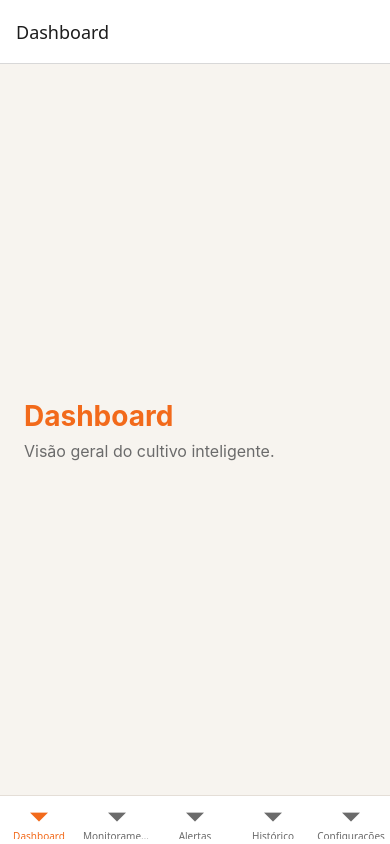
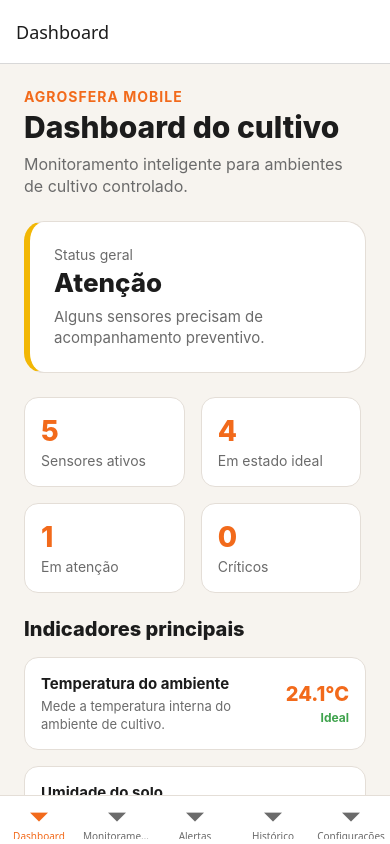
Before and after one commit to jorgebooz/Agrosfera-Mobile, a React Native app: screen /Dashboard in a window 390 px wide. Built offline with nearby package versions, Linux system fonts and the light colour scheme.

Commit message:
feat: criar dashboard com resumo de sensores simulados

```diff
--- a/App.tsx
+++ b/App.tsx
@@ -1,7 +1,24 @@
+import { useEffect, useState } from 'react';
 import { StatusBar } from 'expo-status-bar';
+
+import { LoadingScreen } from './src/components/LoadingScreen';
 import { AppNavigator } from './src/navigation/AppNavigator';
 
 export default function App() {
+  const [isLoading, setIsLoading] = useState(true);
+
+  useEffect(() => {
+    const timeout = setTimeout(() => {
+      setIsLoading(false);
+    }, 1000);
+
+    return () => clearTimeout(timeout);
+  }, []);
+
+  if (isLoading) {
+    return <LoadingScreen message="Inicializando Agrosfera Mobile..." />;
+  }
+
   return (
     <>
       <AppNavigator />
--- /dev/null
+++ b/src/components/LoadingScreen.tsx
@@ -0,0 +1,33 @@
+import { ActivityIndicator, StyleSheet, Text, View } from 'react-native';
+import { lightTheme } from '../theme';
+
+interface LoadingScreenProps {
+  message?: string;
+}
+
+export function LoadingScreen({ message = 'Carregando dados...' }: LoadingScreenProps) {
+  return (
+    <View style={styles.container}>
+      <ActivityIndicator size="large" color={theme.colors.primary} />
+      <Text style={styles.message}>{message}</Text>
+    </View>
+  );
+}
+
+const theme = lightTheme;
+
+const styles = StyleSheet.create({
+  container: {
+    flex: 1,
+    backgroundColor: theme.colors.background,
+    alignItems: 'center',
+    justifyContent: 'center',
+    padding: theme.spacing.lg,
+  },
+  message: {
+    marginTop: theme.spacing.md,
+    color: theme.colors.textMuted,
+    fontSize: 16,
+    textAlign: 'center',
+  },
+});
--- /dev/null
+++ b/src/hooks/useScreenLoading.ts
@@ -0,0 +1,20 @@
+import { useFocusEffect } from '@react-navigation/native';
+import { useCallback, useState } from 'react';
+
+export function useScreenLoading(delay = 1000) {
+  const [isLoading, setIsLoading] = useState(true);
+
+  useFocusEffect(
+    useCallback(() => {
+      setIsLoading(true);
+
+      const timeout = setTimeout(() => {
+        setIsLoading(false);
+      }, delay);
+
+      return () => clearTimeout(timeout);
+    }, [delay])
+  );
+
+  return isLoading;
+}
--- a/src/screens/DashboardScreen.tsx
+++ b/src/screens/DashboardScreen.tsx
@@ -1,32 +1,313 @@
-import { StyleSheet, Text, View } from 'react-native';
+import { useEffect, useMemo, useState } from 'react';
+import { ScrollView, StyleSheet, Text, View } from 'react-native';
+
+import { LoadingScreen } from '../components/LoadingScreen';
+import { useScreenLoading } from '../hooks/useScreenLoading';
+import { generateSimulatedSensors } from '../services/sensorService';
 import { lightTheme } from '../theme';
+import { SensorData, SensorStatus } from '../types/sensor';
+import { getStatusLabel } from '../utils/status';
 
 export function DashboardScreen() {
+  const [sensors, setSensors] = useState<SensorData[]>([]);
+  const isLoading = useScreenLoading();
+
+  useEffect(() => {
+    setSensors(generateSimulatedSensors());
+
+    const interval = setInterval(() => {
+      setSensors(generateSimulatedSensors());
+    }, 8000);
+
+    return () => clearInterval(interval);
+  }, []);
+
+  const summary = useMemo(() => {
+    const total = sensors.length;
+    const ideal = sensors.filter((sensor) => sensor.status === 'ideal').length;
+    const attention = sensors.filter((sensor) => sensor.status === 'attention').length;
+    const critical = sensors.filter((sensor) => sensor.status === 'critical').length;
+
+    let generalStatus: SensorStatus = 'ideal';
+
+    if (critical > 0) {
+      generalStatus = 'critical';
+    } else if (attention > 0) {
+      generalStatus = 'attention';
+    }
+
+    return {
+      total,
+      ideal,
+      attention,
+      critical,
+      generalStatus,
+    };
+  }, [sensors]);
+
+  const mainSensors = useMemo(() => {
+    return sensors.slice(0, 3);
+  }, [sensors]);
+
+  if (isLoading) {
+    return <LoadingScreen message="Carregando dashboard do cultivo..." />;
+  }
+
   return (
-    <View style={styles.container}>
-      <Text style={styles.title}>Dashboard</Text>
-      <Text style={styles.subtitle}>Visão geral do cultivo inteligente.</Text>
-    </View>
+    <ScrollView style={styles.container} contentContainerStyle={styles.content}>
+      <Text style={styles.kicker}>Agrosfera Mobile</Text>
+      <Text style={styles.title}>Dashboard do cultivo</Text>
+      <Text style={styles.subtitle}>
+        Monitoramento inteligente para ambientes de cultivo controlado.
+      </Text>
+
+      <View style={[styles.statusCard, getStatusCardStyle(summary.generalStatus)]}>
+        <Text style={styles.statusLabel}>Status geral</Text>
+        <Text style={styles.statusTitle}>{getStatusLabel(summary.generalStatus)}</Text>
+        <Text style={styles.statusDescription}>
+          {getStatusDescription(summary.generalStatus)}
+        </Text>
+      </View>
+
+      <View style={styles.metricsGrid}>
+        <View style={styles.metricCard}>
+          <Text style={styles.metricValue}>{summary.total}</Text>
+          <Text style={styles.metricLabel}>Sensores ativos</Text>
+        </View>
+
+        <View style={styles.metricCard}>
+          <Text style={styles.metricValue}>{summary.ideal}</Text>
+          <Text style={styles.metricLabel}>Em estado ideal</Text>
+        </View>
+
+        <View style={styles.metricCard}>
+          <Text style={styles.metricValue}>{summary.attention}</Text>
+          <Text style={styles.metricLabel}>Em atenção</Text>
+        </View>
+
+        <View style={styles.metricCard}>
+          <Text style={styles.metricValue}>{summary.critical}</Text>
+          <Text style={styles.metricLabel}>Críticos</Text>
+        </View>
+      </View>
+
+      <View style={styles.section}>
+        <Text style={styles.sectionTitle}>Indicadores principais</Text>
+
+        {mainSensors.map((sensor) => (
+          <View key={sensor.id} style={styles.sensorRow}>
+            <View style={styles.sensorInfo}>
+              <Text style={styles.sensorName}>{sensor.name}</Text>
+              <Text style={styles.sensorDescription}>{sensor.description}</Text>
+            </View>
+
+            <View style={styles.sensorValueWrapper}>
+              <Text style={styles.sensorValue}>
+                {sensor.value}
+                {sensor.unit}
+              </Text>
+              <Text style={[styles.sensorStatus, getStatusTextStyle(sensor.status)]}>
+                {getStatusLabel(sensor.status)}
+              </Text>
+            </View>
+          </View>
+        ))}
+      </View>
+
+      <View style={styles.spaceCard}>
+        <Text style={styles.spaceTitle}>Conexão espacial</Text>
+        <Text style={styles.spaceText}>
+          O Agrosfera aplica a lógica de ambientes extremos, como bases lunares e
+          habitats remotos, para tornar o cultivo na Terra mais eficiente,
+          sustentável e monitorado por dados.
+        </Text>
+      </View>
+    </ScrollView>
   );
 }
 
 const theme = lightTheme;
 
+function getStatusDescription(status: SensorStatus): string {
+  switch (status) {
+    case 'ideal':
+      return 'Todos os principais parâmetros estão dentro da faixa esperada.';
+    case 'attention':
+      return 'Alguns sensores precisam de acompanhamento preventivo.';
+    case 'critical':
+      return 'Há indicadores fora da faixa segura. Verifique os alertas.';
+    default:
+      return 'Status indisponível.';
+  }
+}
+
+function getStatusCardStyle(status: SensorStatus) {
+  switch (status) {
+    case 'ideal':
+      return { borderLeftColor: theme.colors.success };
+    case 'attention':
+      return { borderLeftColor: theme.colors.warning };
+    case 'critical':
+      return { borderLeftColor: theme.colors.danger };
+    default:
+      return { borderLeftColor: theme.colors.border };
+  }
+}
+
+function getStatusTextStyle(status: SensorStatus) {
+  switch (status) {
+    case 'ideal':
+      return { color: theme.colors.success };
+    case 'attention':
+      return { color: theme.colors.warning };
+    case 'critical':
+      return { color: theme.colors.danger };
+    default:
+      return { color: theme.colors.textMuted };
+  }
+}
+
 const styles = StyleSheet.create({
   container: {
     flex: 1,
     backgroundColor: theme.colors.background,
+  },
+  content: {
     padding: theme.spacing.lg,
-    justifyContent: 'center',
+    paddingBottom: theme.spacing.xl,
+  },
+  kicker: {
+    color: theme.colors.primary,
+    fontSize: 14,
+    fontWeight: '700',
+    marginBottom: theme.spacing.xs,
+    textTransform: 'uppercase',
+    letterSpacing: 1,
   },
   title: {
-    color: theme.colors.primary,
-    fontSize: 28,
-    fontWeight: '700',
+    color: theme.colors.text,
+    fontSize: 30,
+    fontWeight: '800',
     marginBottom: theme.spacing.sm,
   },
   subtitle: {
     color: theme.colors.textMuted,
     fontSize: 16,
+    lineHeight: 22,
+    marginBottom: theme.spacing.lg,
+  },
+  statusCard: {
+    backgroundColor: theme.colors.surface,
+    borderRadius: theme.radius.lg,
+    padding: theme.spacing.lg,
+    borderWidth: 1,
+    borderColor: theme.colors.border,
+    borderLeftWidth: 6,
+    marginBottom: theme.spacing.lg,
+  },
+  statusLabel: {
+    color: theme.colors.textMuted,
+    fontSize: 14,
+    marginBottom: theme.spacing.xs,
+  },
+  statusTitle: {
+    color: theme.colors.text,
+    fontSize: 26,
+    fontWeight: '800',
+    marginBottom: theme.spacing.sm,
+  },
+  statusDescription: {
+    color: theme.colors.textMuted,
+    fontSize: 15,
+    lineHeight: 21,
+  },
+  metricsGrid: {
+    flexDirection: 'row',
+    flexWrap: 'wrap',
+    gap: theme.spacing.md,
+    marginBottom: theme.spacing.lg,
+  },
+  metricCard: {
+    width: '47%',
+    backgroundColor: theme.colors.surface,
+    borderRadius: theme.radius.md,
+    padding: theme.spacing.md,
+    borderWidth: 1,
+    borderColor: theme.colors.border,
+  },
+  metricValue: {
+    color: theme.colors.primary,
+    fontSize: 28,
+    fontWeight: '800',
+    marginBottom: theme.spacing.xs,
+  },
+  metricLabel: {
+    color: theme.colors.textMuted,
+    fontSize: 14,
+    lineHeight: 18,
+  },
+  section: {
+    marginBottom: theme.spacing.lg,
+  },
+  sectionTitle: {
+    color: theme.colors.text,
+    fontSize: 20,
+    fontWeight: '800',
+    marginBottom: theme.spacing.md,
+  },
+  sensorRow: {
+    backgroundColor: theme.colors.surface,
+    borderRadius: theme.radius.md,
+    padding: theme.spacing.md,
+    borderWidth: 1,
+    borderColor: theme.colors.border,
+    marginBottom: theme.spacing.md,
+    flexDirection: 'row',
+    justifyContent: 'space-between',
+    gap: theme.spacing.md,
+  },
+  sensorInfo: {
+    flex: 1,
+  },
+  sensorName: {
+    color: theme.colors.text,
+    fontSize: 15,
+    fontWeight: '700',
+    marginBottom: theme.spacing.xs,
+  },
+  sensorDescription: {
+    color: theme.colors.textMuted,
+    fontSize: 13,
+    lineHeight: 18,
+  },
+  sensorValueWrapper: {
+    alignItems: 'flex-end',
+    justifyContent: 'center',
+  },
+  sensorValue: {
+    color: theme.colors.primary,
+    fontSize: 20,
+    fontWeight: '800',
+    marginBottom: theme.spacing.xs,
+  },
+  sensorStatus: {
+    fontSize: 12,
+    fontWeight: '700',
+  },
+  spaceCard: {
+    backgroundColor: theme.colors.tertiary,
+    borderRadius: theme.radius.lg,
+    padding: theme.spacing.lg,
+  },
+  spaceTitle: {
+    color: '#FFFFFF',
+    fontSize: 20,
+    fontWeight: '800',
+    marginBottom: theme.spacing.sm,
+  },
+  spaceText: {
+    color: '#FFFFFF',
+    fontSize: 15,
+    lineHeight: 22,
   },
 });
--- a/src/screens/MonitoringScreen.tsx
+++ b/src/screens/MonitoringScreen.tsx
@@ -6,8 +6,12 @@ import { lightTheme } from '../theme';
 import { SensorData, SensorStatus } from '../types/sensor';
 import { getStatusLabel } from '../utils/status';
 
+import { LoadingScreen } from '../components/LoadingScreen';
+import { useScreenLoading } from '../hooks/useScreenLoading';
+
 export function MonitoringScreen() {
   const [sensors, setSensors] = useState<SensorData[]>([]);
+  const isLoading = useScreenLoading();
 
   useEffect(() => {
     setSensors(generateSimulatedSensors());
@@ -18,6 +22,10 @@ export function MonitoringScreen() {
 
     return () => clearInterval(interval);
   }, []);
+
+  if (isLoading) {
+    return <LoadingScreen message="Atualizando sensores do cultivo..." />;
+  }
 
   return (
     <View style={styles.container}>
```
